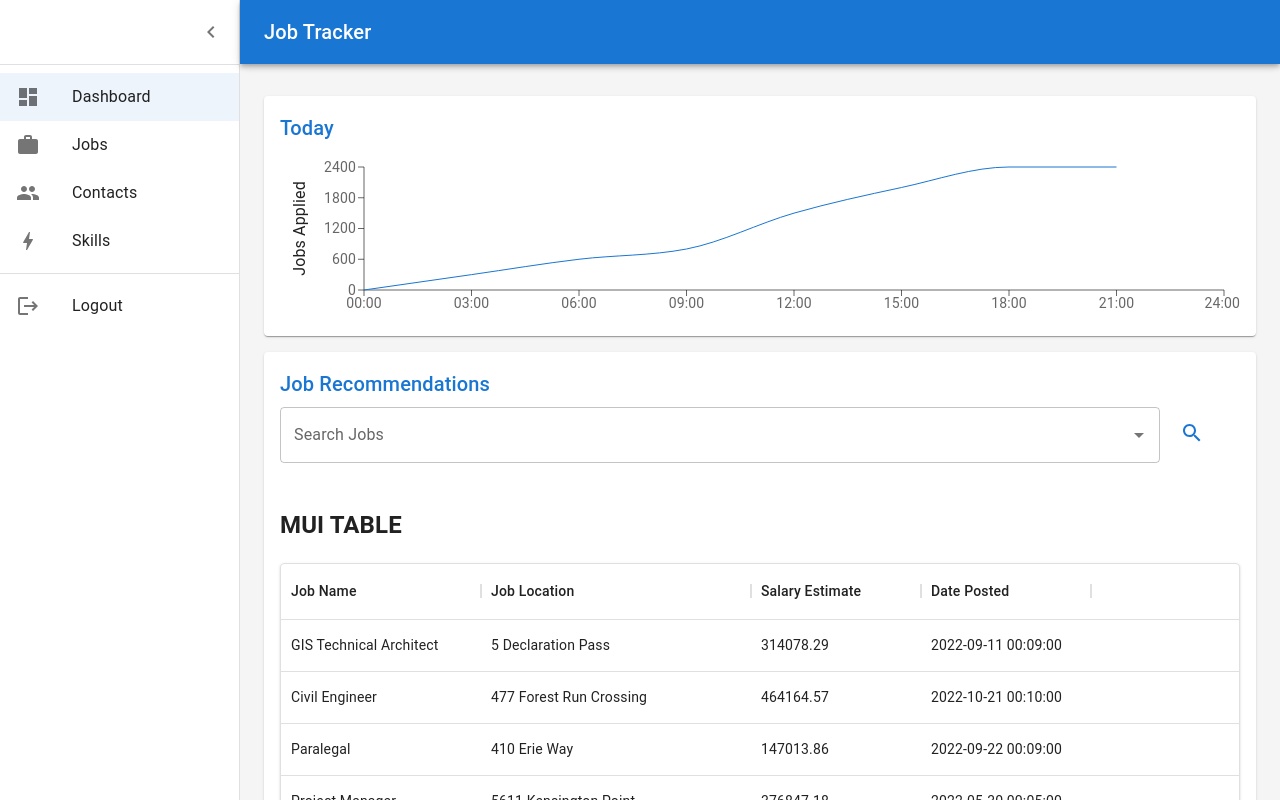
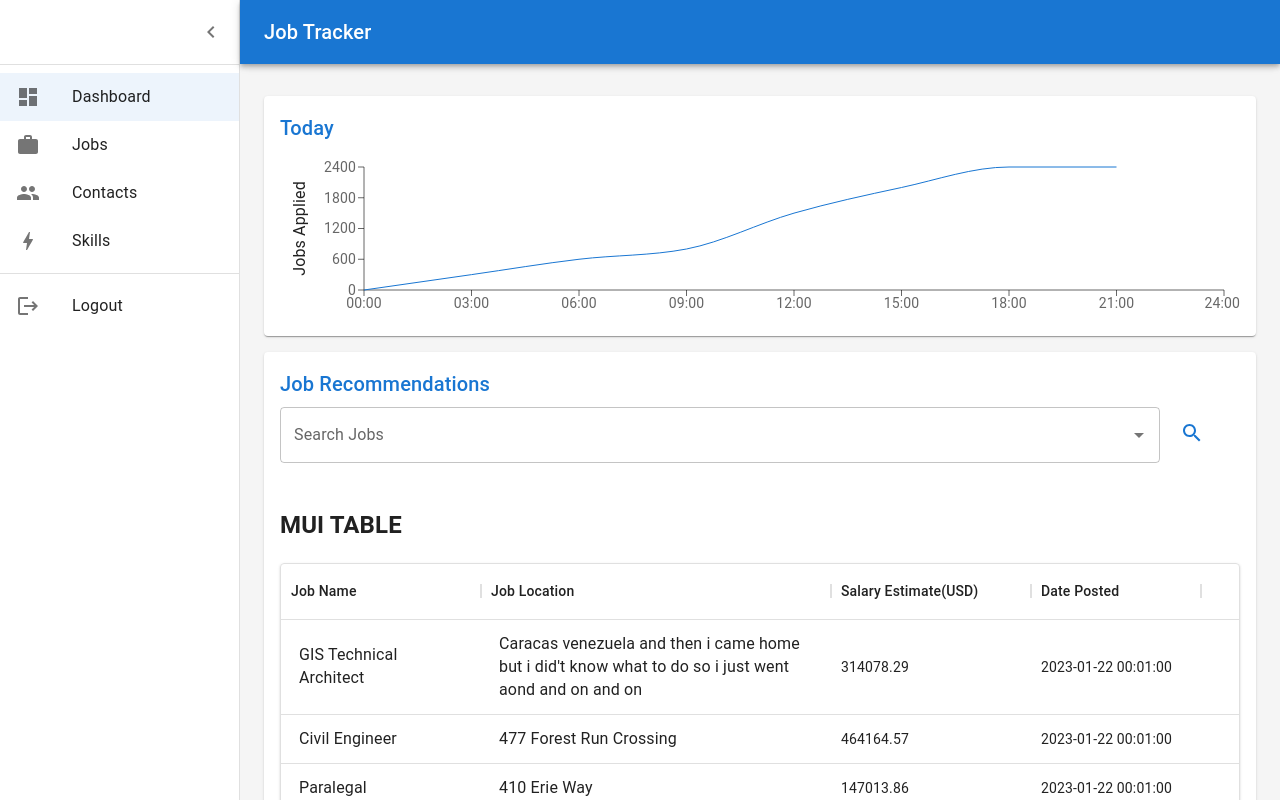
Before and after one commit to dsaldonid/JobTracker, a React (Create React App) app in the folder job-tracker-frontend/: page /dashboard in a window 1280 px wide. Shown: the top 802 px of the page. Built offline with nearby package versions, Linux system fonts and the light colour scheme.

Commit message:
fix: edit datagrid cell optimizations(height, onEdit, etc)

```diff
--- a/job-tracker-frontend/src/components/dashboard/JobsTable.tsx
+++ b/job-tracker-frontend/src/components/dashboard/JobsTable.tsx
@@ -11,7 +11,14 @@ import Dialog from "@mui/material/Dialog";
 import DialogTitle from "@mui/material/DialogTitle";
 import DialogContent from "@mui/material/DialogContent";
 import DialogActions from "@mui/material/DialogActions";
-import { Autocomplete, Button, Grid, TextField, SxProps } from "@mui/material";
+import {
+  Autocomplete,
+  Button,
+  Grid,
+  TextField,
+  SxProps,
+  Box,
+} from "@mui/material";
 import SearchIcon from "@mui/icons-material/Search";
 import Title from "./Title";
 import {
@@ -50,18 +57,67 @@ const columns: GridColDef[] = [
     width: 200,
     editable: true,
     sortable: true,
+    renderEditCell: (params) => (
+      <TextField
+        multiline
+        variant={"standard"}
+        fullWidth
+        InputProps={{ disableUnderline: true }}
+        maxRows={4}
+        sx={{
+          padding: 1,
+          height: "100px",
+        }}
+        defaultValue={params.row.job_name}
+        // value={params.row.job_name}
+      ></TextField>
+    ),
+    renderCell: (params) => (
+      <TextField
+        multiline
+        variant={"standard"}
+        fullWidth
+        InputProps={{ disableUnderline: true }}
+        maxRows={4}
+        // InputLabelProps={{
+        //   readOnly: true,
+        // }}
+        sx={{
+          padding: 1,
+        }}
+        defaultValue={params.row.job_name}
+        value={params.row.job_name}
+      ></TextField>
+    ),
   },
   {
     field: "job_location",
     headerName: "Job Location",
-    width: 270,
+    width: 350,
     editable: true,
     sortable: true,
+    renderCell: (params) => (
+      <TextField
+        multiline
+        variant={"standard"}
+        fullWidth
+        InputProps={{ disableUnderline: true }}
+        maxRows={4}
+        InputLabelProps={{
+          readOnly: true,
+        }}
+        sx={{
+          padding: 1,
+        }}
+        defaultValue={params.row.job_location}
+        value={params.row.job_location}
+      ></TextField>
+    ),
   },
   {
     field: "salary_est",
-    headerName: "Salary Estimate",
-    width: 170,
+    headerName: "Salary Estimate(USD)",
+    width: 200,
     editable: true,
     sortable: true,
   },
@@ -70,8 +126,7 @@ const columns: GridColDef[] = [
     headerName: "Date Posted",
     width: 170,
     sortable: true,
-    renderCell: (params) =>
-      moment(params.row.date_posted).format("YYYY-MM-DD HH:MM:SS"),
+    renderCell: (data) => moment(data).format("YYYY-MM-DD HH:MM:SS"),
   },
 ];
 
@@ -235,6 +290,7 @@ export default function JobsTable(props: PropsType) {
           <DataGrid
             columns={columns}
             rows={allJobs}
+            getRowHeight={() => "auto"}
             onPageSizeChange={(pageSizeChoice: number) =>
               setPageSize(pageSizeChoice)
             }
@@ -242,6 +298,9 @@ export default function JobsTable(props: PropsType) {
             rowsPerPageOptions={[20, 40, 60]}
             // autoPageSize={true}
             experimentalFeatures={{ newEditingApi: true }}
+            onCellEditCommit={(props, event) => {
+              console.log("what are props: ", props);
+            }}
             processRowUpdate={processRowUpdate}
             onProcessRowUpdateError={handleProcessRowUpdateError}
           />
@@ -306,7 +365,8 @@ const tableData: GridRowsProp = [
   {
     id: 1,
     job_name: "GIS Technical Architect",
-    job_location: "5 Declaration Pass",
+    job_location:
+      "Caracas venezuela and then i came home but i did't know what to do so i just went aond and on and on",
     date_posted: "9/11/2022",
     salary_est: "314078.29",
   },
```
